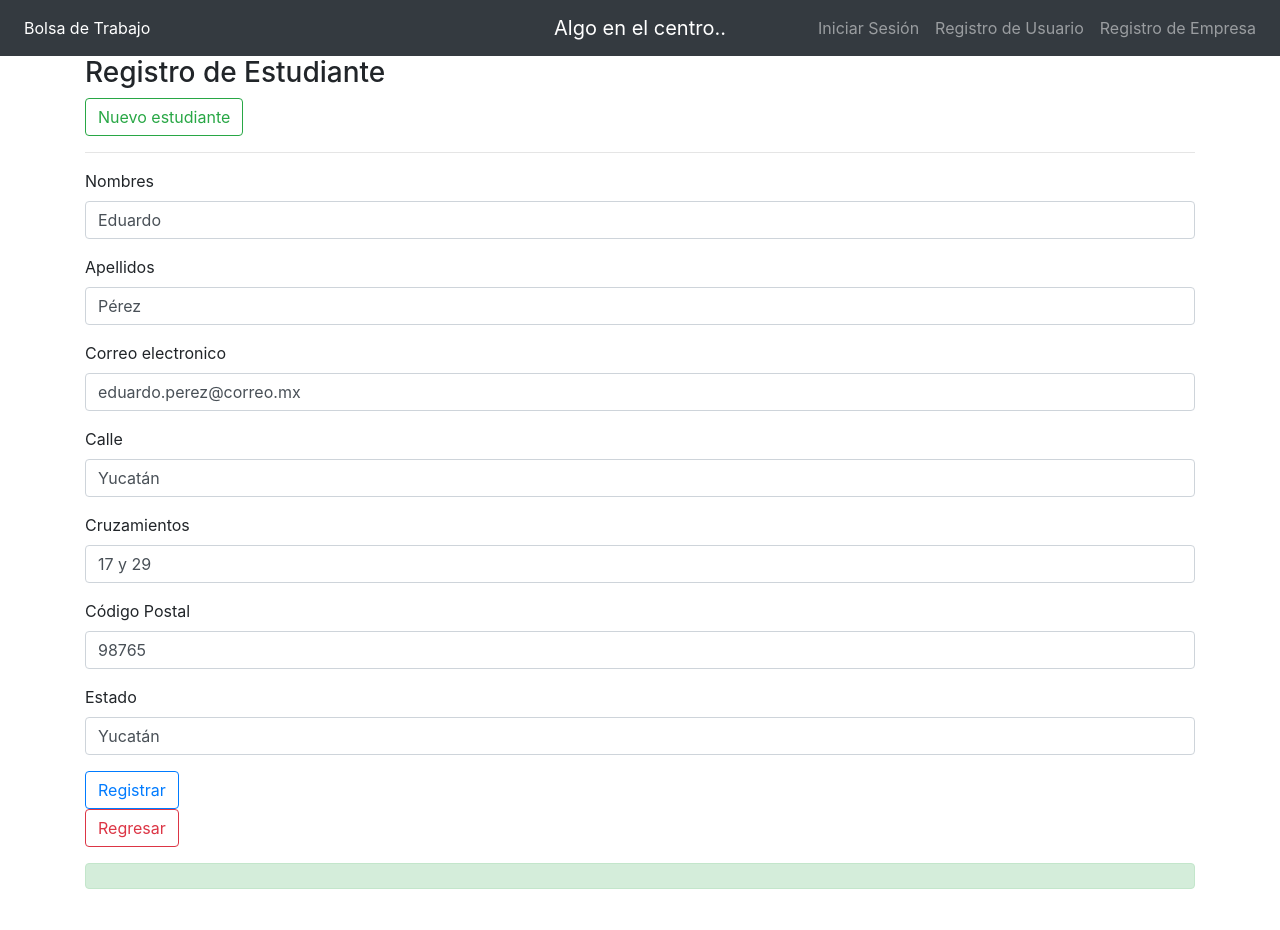
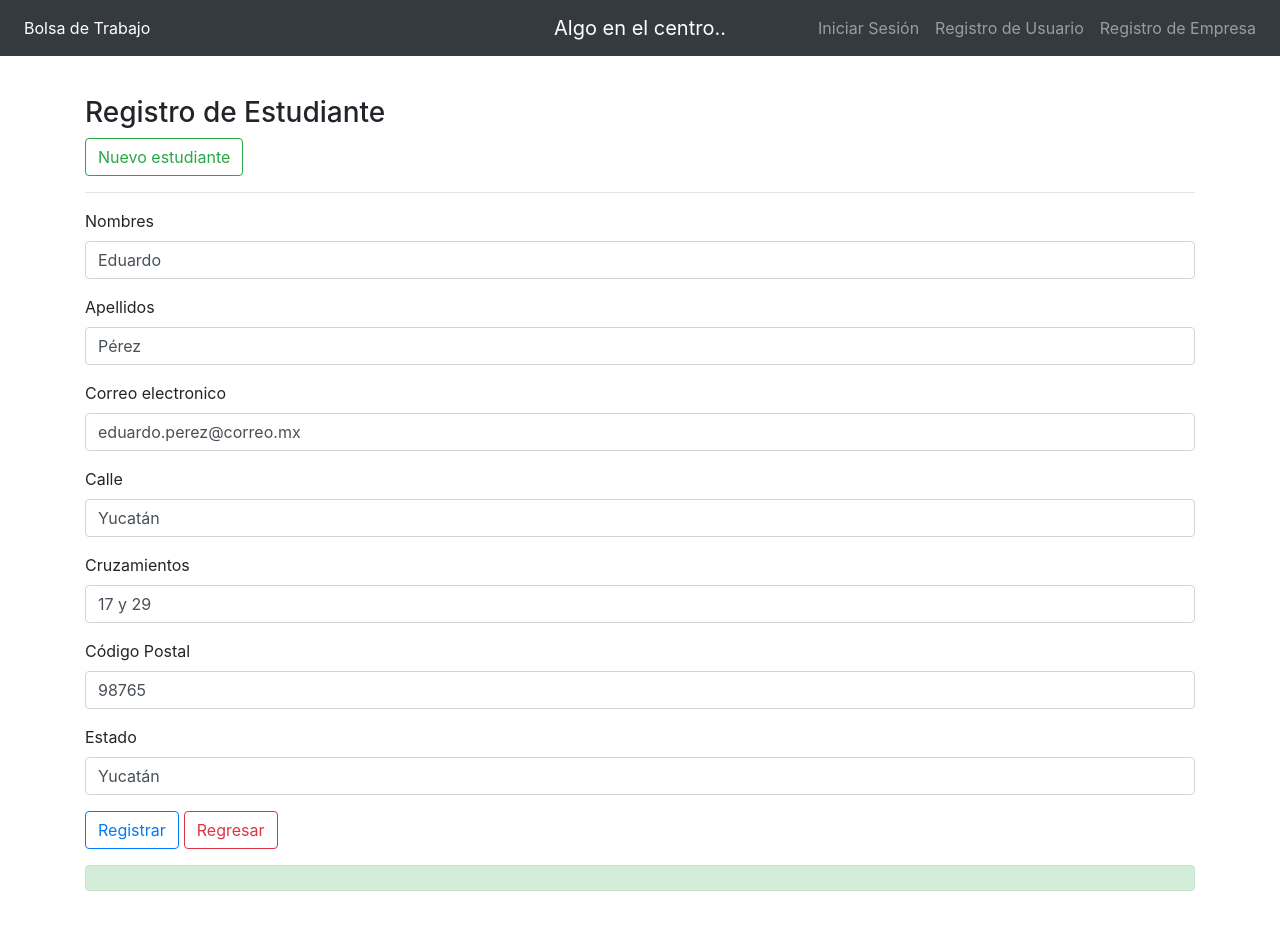
Before and after one commit to AlexPinkus/BolsaTec, an Angular app: page /student/nuevo in a window 1280 px wide. Shown: the top 930 px of the page. Before the commit the page ends 905 px from the top, so only its background shows below. Built offline with nearby package versions, Linux system fonts and the light colour scheme.

Commit message:
Estilos de punteros y animaciones sencillos agregados.

```diff
--- a/src/styles.scss
+++ b/src/styles.scss
@@ -1 +1,47 @@
-/* You can add global styles to this file, and also import other style files */
+.main-container{
+  margin-top: 40px;
+  margin-bottom: 150px;
+}
+
+.puntero{
+  cursor: pointer;
+}
+
+.divider{
+  width:5px;
+  height:auto;
+  display:inline-block;
+}
+
+.w120{
+  width: 250px;
+}
+
+/* Animaciones */
+.animated {
+  -webkit-animation-duration: 1s;
+  animation-duration: 1s;
+  -webkit-animation-fill-mode: both;
+  animation-fill-mode: both;
+}
+
+.fast {
+  -webkit-animation-duration: 0.3s;
+  animation-duration: 0.3s;
+  -webkit-animation-fill-mode: both;
+  animation-fill-mode: both;
+}
+
+@keyframes fadeIn {
+  from {
+    opacity: 0;
+  }
+
+  to {
+    opacity: 1;
+  }
+}
+
+.fadeIn {
+  animation-name: fadeIn;
+}
```
